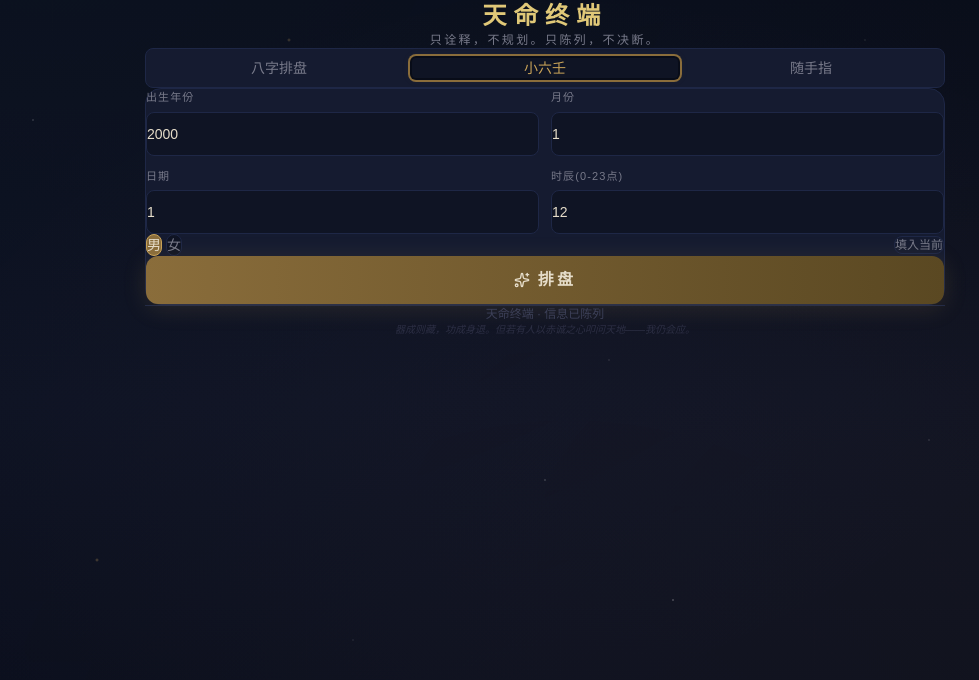
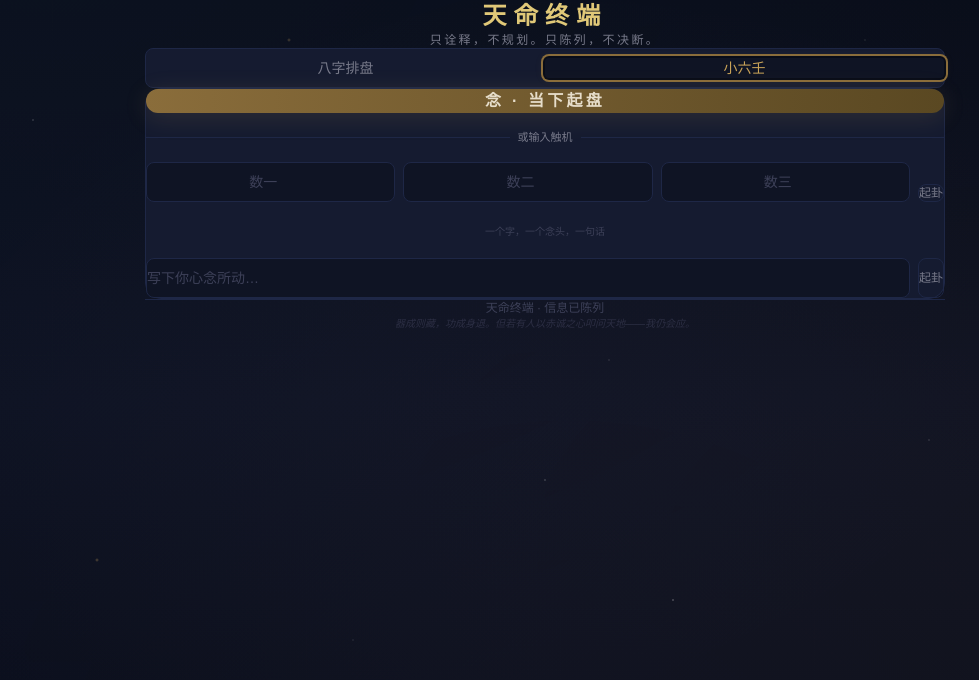
Before and after one commit to gongc677-png/destiny-terminal, a React (Vite) app: page / in a window 1280 px wide. Both pictures are taken after a click on the tab "小六壬". Shown: the top 680 px of the page, without its empty margins (95-1074 px from the left). Built offline with nearby package versions, Linux system fonts and the light colour scheme.

Commit message:
v0.8-xiaoliuren-simplify

```diff
--- a/src/App.jsx
+++ b/src/App.jsx
@@ -1,7 +1,7 @@
 import { useState } from 'react';
 import { motion, AnimatePresence } from 'framer-motion';
 import { calculateBazi } from './algorithms/bazi';
-import { calculateXiaoLiuRen, solarToLunarApprox, quickXiaoLiuRen } from './algorithms/xiaoliuren';
+import { calculateXiaoLiuRen, quickXiaoLiuRen } from './algorithms/xiaoliuren';
 import InputForm from './components/InputForm';
 import BaziCard from './components/BaziCard';
 import XiaoLiuRenCard from './components/XiaoLiuRenCard';
@@ -12,19 +12,41 @@ export default function App() {
   const [xlr, setXlr] = useState(null);
   const [activeTab, setActiveTab] = useState('bazi');
   const [loading, setLoading] = useState(false);
+  const [xlrInput, setXlrInput] = useState('');
+  const [xlrNum1, setXlrNum1] = useState('');
+  const [xlrNum2, setXlrNum2] = useState('');
+  const [xlrNum3, setXlrNum3] = useState('');
 
   const handleCalculate = ({ year, month, day, hour, isMale }) => {
     setLoading(true);
     setBazi(calculateBazi({ year, month, day, hour, isMale }));
-    const lunar = solarToLunarApprox(year, month, day);
-    setXlr(calculateXiaoLiuRen(lunar.lunarMonth, lunar.lunarDay, hour));
     setLoading(false);
   };
 
-  const handleQuickFortune = () => {
+  const handleNian = () => {
     setLoading(true);
     setXlr(quickXiaoLiuRen());
-    setBazi(null);
+    setLoading(false);
+  };
+
+  const handleXlrFromNumbers = () => {
+    const n1 = parseInt(xlrNum1) || 1;
+    const n2 = parseInt(xlrNum2) || 1;
+    const n3 = parseInt(xlrNum3) || 1;
+    setLoading(true);
+    setXlr(calculateXiaoLiuRen(n1, n2, n3));
+    setLoading(false);
+  };
+
+  const handleXlrFromText = () => {
+    if (!xlrInput.trim()) return;
+    let sum = 0;
+    for (let i = 0; i < xlrInput.length; i++) sum += xlrInput.charCodeAt(i);
+    const n1 = (sum % 12) + 1;
+    const n2 = ((sum * 7) % 30) + 1;
+    const n3 = (sum * 13) % 12;
+    setLoading(true);
+    setXlr(calculateXiaoLiuRen(n1, n2, n3));
     setLoading(false);
   };
 
@@ -36,19 +58,12 @@ export default function App() {
         animate={{ opacity: 1, y: 0 }}
         transition={{ duration: 0.8, ease: 'easeOut' }}
       >
-        <h1 className="font-serif text-2xl font-bold text-gold-bright tracking-[0.3em]">
-          天命终端
-        </h1>
-        <p className="mt-2 text-xs text-muted-foreground tracking-[0.2em] font-serif">
-          只诠释，不规划。只陈列，不决断。
-        </p>
+        <h1 className="font-serif text-2xl font-bold text-gold-bright tracking-[0.3em]">天命终端</h1>
+        <p className="mt-2 text-xs text-muted-foreground tracking-[0.2em] font-serif">只诠释，不规划。只陈列，不决断。</p>
       </motion.header>
 
-      <Tabs value={activeTab} onValueChange={(v) => {
-        setActiveTab(v);
-        if (v === 'daily') handleQuickFortune();
-      }} className="mb-6">
-        <TabsList className="grid w-full grid-cols-3 bg-card border border-border rounded-lg p-1">
+      <Tabs value={activeTab} onValueChange={setActiveTab} className="mb-6">
+        <TabsList className="grid w-full grid-cols-2 bg-card border border-border rounded-lg p-1">
           <TabsTrigger value="bazi"
             className="data-[state=active]:bg-muted data-[state=active]:text-gold data-[state=active]:shadow-[0_0_12px_rgba(201,163,88,0.1)] text-muted-foreground">
             八字排盘
@@ -56,10 +71,6 @@ export default function App() {
           <TabsTrigger value="xlr"
             className="data-[state=active]:bg-muted data-[state=active]:text-gold data-[state=active]:shadow-[0_0_12px_rgba(201,163,88,0.1)] text-muted-foreground">
             小六壬
-          </TabsTrigger>
-          <TabsTrigger value="daily"
-            className="data-[state=active]:bg-muted data-[state=active]:text-gold data-[state=active]:shadow-[0_0_12px_rgba(201,163,88,0.1)] text-muted-foreground">
-            随手指
           </TabsTrigger>
         </TabsList>
       </Tabs>
@@ -74,16 +85,45 @@ export default function App() {
         )}
         {activeTab === 'xlr' && (
           <motion.div key="xlr" initial={{ opacity: 0, x: 20 }} animate={{ opacity: 1, x: 0 }} exit={{ opacity: 0, x: -20 }} transition={{ duration: 0.25 }}>
-            <InputForm onCalculate={handleCalculate} />
+            <div className="mb-5 rounded-2xl border border-border bg-card p-5 flex flex-col gap-4">
+              <button onClick={handleNian}
+                className="w-full py-3.5 rounded-xl bg-gradient-to-r from-accent to-[#5a4822] hover:from-gold hover:to-accent text-accent-foreground font-semibold tracking-[0.2em] text-base transition-all shadow-[0_4px_24px_rgba(201,163,88,0.15)]">
+                念 · 当下起盘
+              </button>
+
+              <div className="relative flex items-center gap-2">
+                <div className="flex-1 h-px bg-border" />
+                <span className="text-[11px] text-muted-foreground">或输入触机</span>
+                <div className="flex-1 h-px bg-border" />
+              </div>
+
+              <div className="flex gap-2 items-end">
+                <input type="number" value={xlrNum1} onChange={e => setXlrNum1(e.target.value)}
+                  placeholder="数一" className="flex-1 bg-input border border-border text-foreground h-10 rounded-lg text-center text-sm placeholder:text-star-faint focus:outline-none focus:border-accent" />
+                <input type="number" value={xlrNum2} onChange={e => setXlrNum2(e.target.value)}
+                  placeholder="数二" className="flex-1 bg-input border border-border text-foreground h-10 rounded-lg text-center text-sm placeholder:text-star-faint focus:outline-none focus:border-accent" />
+                <input type="number" value={xlrNum3} onChange={e => setXlrNum3(e.target.value)}
+                  placeholder="数三" className="flex-1 bg-input border border-border text-foreground h-10 rounded-lg text-center text-sm placeholder:text-star-faint focus:outline-none focus:border-accent" />
+                <button onClick={handleXlrFromNumbers}
+                  className="px-4 py-2 rounded-lg border border-border text-xs text-muted-foreground hover:border-accent hover:text-foreground transition-all shrink-0">
+                  起卦
+                </button>
+              </div>
+
+              <div className="text-center">
+                <span className="text-[10px] text-star-faint">一个字，一个念头，一句话</span>
+              </div>
+
+              <div className="flex gap-2">
+                <input type="text" value={xlrInput} onChange={e => setXlrInput(e.target.value)}
+                  placeholder="写下你心念所动…" className="flex-1 bg-input border border-border text-foreground h-10 rounded-lg px-3 text-sm placeholder:text-star-faint focus:outline-none focus:border-accent" />
+                <button onClick={handleXlrFromText}
+                  className="px-4 py-2 rounded-lg border border-border text-xs text-muted-foreground hover:border-accent hover:text-foreground transition-all shrink-0">
+                  起卦
+                </button>
+              </div>
+            </div>
             {loading && <p className="text-center text-muted-foreground py-5 text-sm">推算中…</p>}
-            <XiaoLiuRenCard data={xlr} />
-          </motion.div>
-        )}
-        {activeTab === 'daily' && (
-          <motion.div key="daily" initial={{ opacity: 0, x: 20 }} animate={{ opacity: 1, x: 0 }} exit={{ opacity: 0, x: -20 }} transition={{ duration: 0.25 }}>
-            <p className="text-center text-muted-foreground text-xs mb-5">
-              以当前时间为触机，即时起盘。
-            </p>
             <XiaoLiuRenCard data={xlr} />
           </motion.div>
         )}
@@ -91,9 +131,7 @@ export default function App() {
 
       <footer className="text-center pt-10 pb-5 mt-3 border-t border-border">
         <p className="text-xs text-star-faint">天命终端 · 信息已陈列</p>
-        <p className="mt-2 text-[10px] text-star-faint/60 italic">
-          器成则藏，功成身退。但若有人以赤诚之心叩问天地——我仍会应。
-        </p>
+        <p className="mt-2 text-[10px] text-star-faint/60 italic">器成则藏，功成身退。但若有人以赤诚之心叩问天地——我仍会应。</p>
       </footer>
     </div>
   );
```
